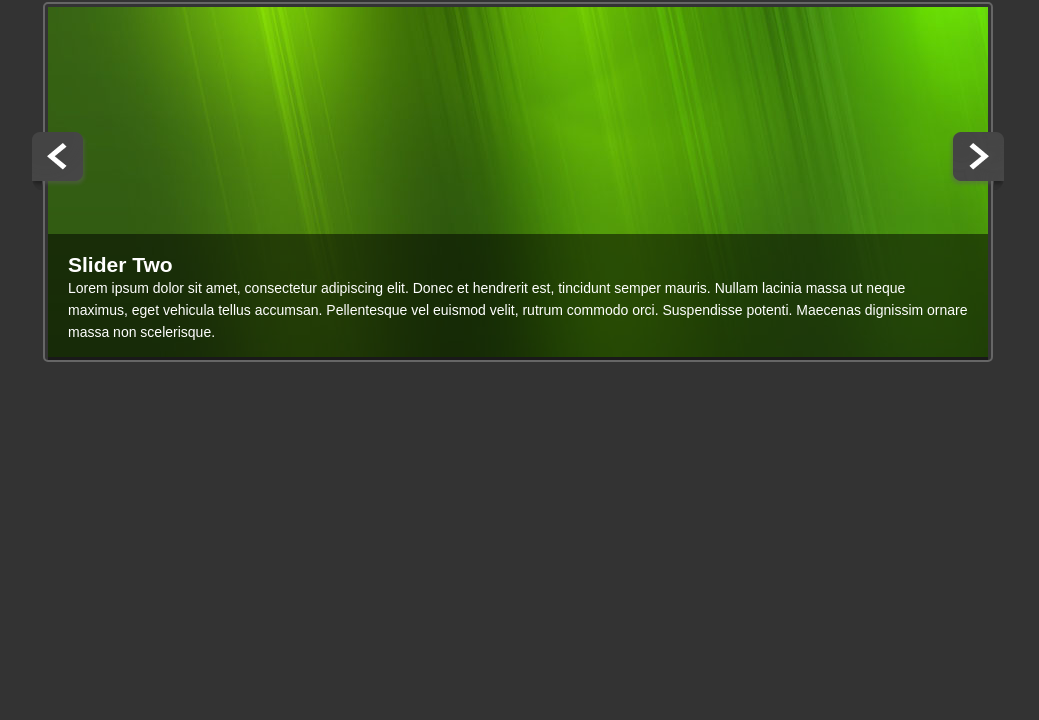
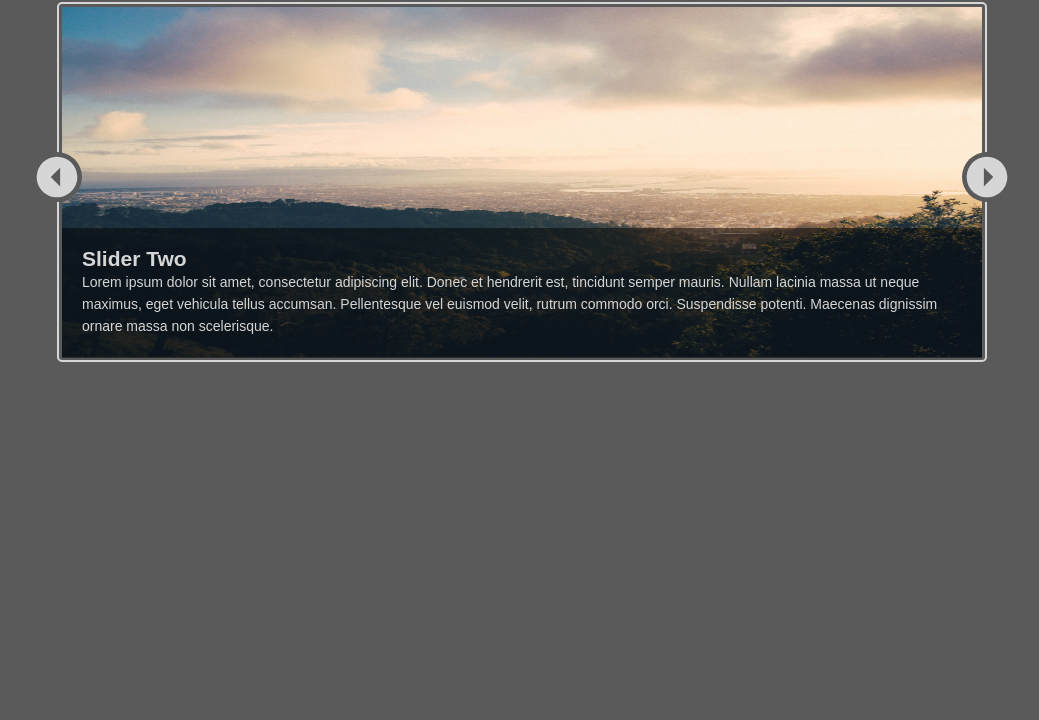
Before and after one commit to tohnich/jquery-content-slider, a plain HTML site: page index.html in a window 1280 px wide. Shown: the part 80-800 px from the top of the page, without its empty margins (118-1157 px from the left). Drawn offline with nearby package versions, Linux system fonts and the light colour scheme.

Commit message:
Redesigned slider and added reset for interval when Next / Prev is clicked

```diff
--- a/css/global.css
+++ b/css/global.css
@@ -16,15 +16,15 @@ Abstract: JQuery Content Slider Global Styles
 
 /* HTML Tag Styles */
 body {
-    background-color: #333;
+    background-color: #5A5A5A;
     font-family: 'Arial', sans-serif;
     font-size: 14px;
-    color: #fff;
+    color: #D6D6D6;
     line-height: 1.6em;
 }
 
 a {
-    color: #fff;
+    color: #D6D6D6;
     text-decoration: none;
 }
 
@@ -46,20 +46,20 @@ h1 {
 
 /* Slider Styles */
 #slider {
-    width: 940px;
+    width: 920px;
     height: 350px;
     position: relative;
     overflow: hidden;
     float: left;
     padding: 3px;
-    border: 2px solid #666;
+    border: 2px solid #D6D6D6;
     -webkit-border-radius: 5px;
     -moz-border-radius: 5px;
     border-radius: 5px;
 }
 
     #slider img {
-        width: 940px;
+        width: 920px;
         height: 350px;
     }
 
@@ -73,10 +73,10 @@ h1 {
 
         .slide-copy {
             position: absolute;
-            bottom: 0;
+            bottom: 6px;
             left: 0;
             padding: 20px;
-            background-color: #7f7f7f;
+            background-color: #5A5A5A;
             background-color: rgba( 0, 0, 0, 0.5 );
         }
 
@@ -85,17 +85,23 @@ h1 {
 /* Slider Navigation Styles */
 #prev,
 #next {
+    width: 50px;
+    height: 50px;
+    background-color: #5A5A5A;
+    -webkit-border-radius: 25px;
+    -moz-border-radius: 25px;
+    border-radius: 25px;
     float: left;
-    margin-top: 130px;
+    margin-top: 150px;
     cursor: pointer;
     position: relative;
     z-index: 100;
 }
 
 #prev {
-    margin-right: -45px;
+    margin-right: -25px;
 }
 
 #next {
-    margin-left: -45px;
+    margin-left: -25px;
 }
--- a/index.html
+++ b/index.html
@@ -32,7 +32,7 @@ Abstract: JQuery Content Slider Markup
         </header>
         <!-- /header -->
 
-        <img id="prev" src="img/arrow-left.png" alt="Previous" />
+        <img id="prev" src="img/arrow-circle-left.svg" alt="Previous" />
 
         <!-- Slider -->
         <div id="slider">
@@ -48,7 +48,7 @@ Abstract: JQuery Content Slider Markup
                         Maecenas dignissim ornare massa non scelerisque.
                     </p>
                 </div>
-                <img src="img/slide1.jpg" />
+                <img src="img/city-slide-1.jpg" />
             </div>
             <!-- /.slide -->
 
@@ -63,7 +63,7 @@ Abstract: JQuery Content Slider Markup
                         Maecenas dignissim ornare massa non scelerisque.
                     </p>
                 </div>
-                <img src="img/slide2.jpg" />
+                <img src="img/city-slide-2.jpg" />
             </div>
             <!-- /.slide -->
 
@@ -78,7 +78,7 @@ Abstract: JQuery Content Slider Markup
                         Maecenas dignissim ornare massa non scelerisque.
                     </p>
                 </div>
-                <img src="img/slide3.jpg" />
+                <img src="img/city-slide-3.jpg" />
             </div>
             <!-- /.slide -->
 
@@ -93,7 +93,7 @@ Abstract: JQuery Content Slider Markup
                         Maecenas dignissim ornare massa non scelerisque.
                     </p>
                 </div>
-                <img src="img/slide4.jpg" />
+                <img src="img/city-slide-4.jpg" />
             </div>
             <!-- /.slide -->
 
@@ -108,14 +108,14 @@ Abstract: JQuery Content Slider Markup
                         Maecenas dignissim ornare massa non scelerisque.
                     </p>
                 </div>
-                <img src="img/slide5.jpg" />
+                <img src="img/city-slide-5.jpg" />
             </div>
             <!-- /.slide -->
 
         </div>
         <!-- /#slider -->
 
-        <img id="next" src="img/arrow-right.png" alt="Next" />
+        <img id="next" src="img/arrow-circle-right.svg" alt="Next" />
 
     </div>
     <!-- /#container -->
--- a/js/contentSlider.js
+++ b/js/contentSlider.js
@@ -12,6 +12,7 @@ $(document).ready(function () {
     var speed = 500;                // fade speed
     var autoSwitch = true;          // auto slider option
     var autoSwitch_speed = 4000     // Auto slider speed
+    var slideInterval;
 
     // Add initial active class
     $('.slide').first().addClass('active');
@@ -28,13 +29,8 @@ $(document).ready(function () {
     // Prev click handler
     $('#prev').on( 'click', getPrevSlide );
 
-    // Is autoSwitch true?
-    if( autoSwitch == true ) {
-
-        // Yes, set interval to change slides
-        setInterval( getNextSlide, autoSwitch_speed );
-
-    }
+    // Set slide change interval
+    setSliderSwitchInterval( false );
 
 
 
@@ -42,7 +38,7 @@ $(document).ready(function () {
     // Name: getNextSlide
     // Abstract: Hides current slide and shows next slide for slider
     // -----------------------------------------------------------------
-    function getNextSlide() {
+    function getNextSlide( autoSwitch, slideInterval ) {
 
         // Replace active class with oldActive on current slide
         $('.active').removeClass('active').addClass('oldActive');
@@ -69,6 +65,9 @@ $(document).ready(function () {
         // Fade in active slide
         $('.active').fadeIn(speed);
 
+        // Clear then set slide change interval
+        setSliderSwitchInterval( true );
+
     }
 
 
@@ -77,7 +76,7 @@ $(document).ready(function () {
     // Name: getPrevSlide
     // Abstract: Hides current slide and shows previous slide for slider
     // -----------------------------------------------------------------
-    function getPrevSlide() {
+    function getPrevSlide( autoSwitch, slideInterval ) {
 
         // Replace active class with oldActive on currentSlide
         $('.active').removeClass('active').addClass('oldActive');
@@ -104,6 +103,35 @@ $(document).ready(function () {
         // Fade in active slide
         $('.active').fadeIn(speed);
 
+        // Clear then set slide change interval
+        setSliderSwitchInterval( true );
+
+    }
+
+
+
+    // -----------------------------------------------------------------
+    // Name: setSliderSwitchInterval
+    // Abstract: Set interval which slide automatically change
+    // -----------------------------------------------------------------
+    function setSliderSwitchInterval( resetInterval ) {
+
+        // Should the interval be cleared?
+        if( resetInterval == true ) {
+
+            // Yes, clear interval
+            clearInterval( slideInterval );
+
+        }
+
+        // Is autoSwitch true?
+        if( autoSwitch == true ) {
+
+            // Yes, set interval to change slides
+            slideInterval = setInterval( getNextSlide, autoSwitch_speed );
+
+        }
+
     }
 
 });
```
Also changed, not shown: img/arrow-circle-left.svg (added), img/arrow-circle-right.svg (added), img/arrow-left.png (deleted), img/arrow-right.png (deleted), img/city-slide-1.jpg (added), img/city-slide-2.jpg (added), img/city-slide-3.jpg (added), img/slide1.jpg (deleted), img/slide2.jpg (deleted), img/slide3.jpg (deleted), img/slide4.jpg (deleted), img/slide5.jpg (deleted), img/slide6.jpg (deleted), img/slide7.jpg (deleted), 3 other files.
